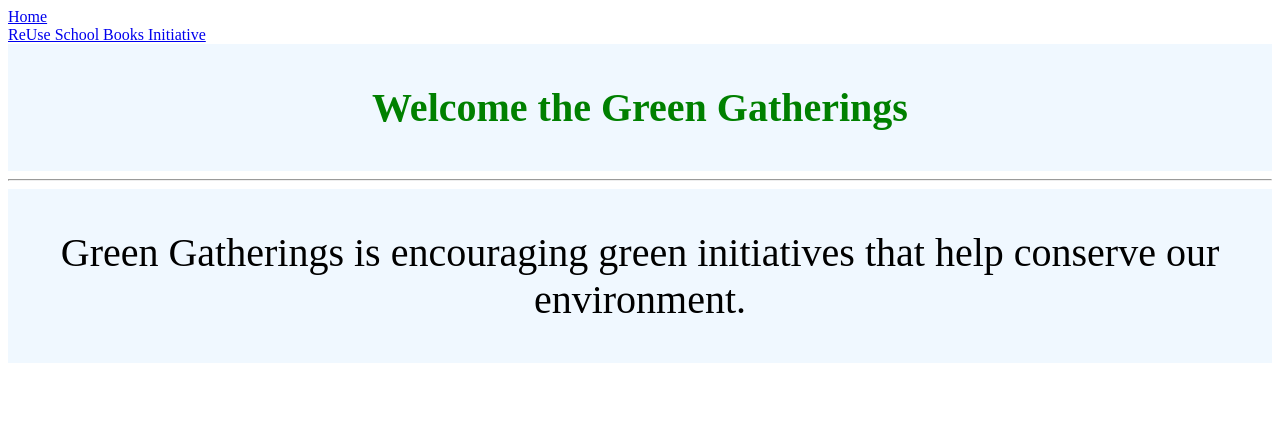
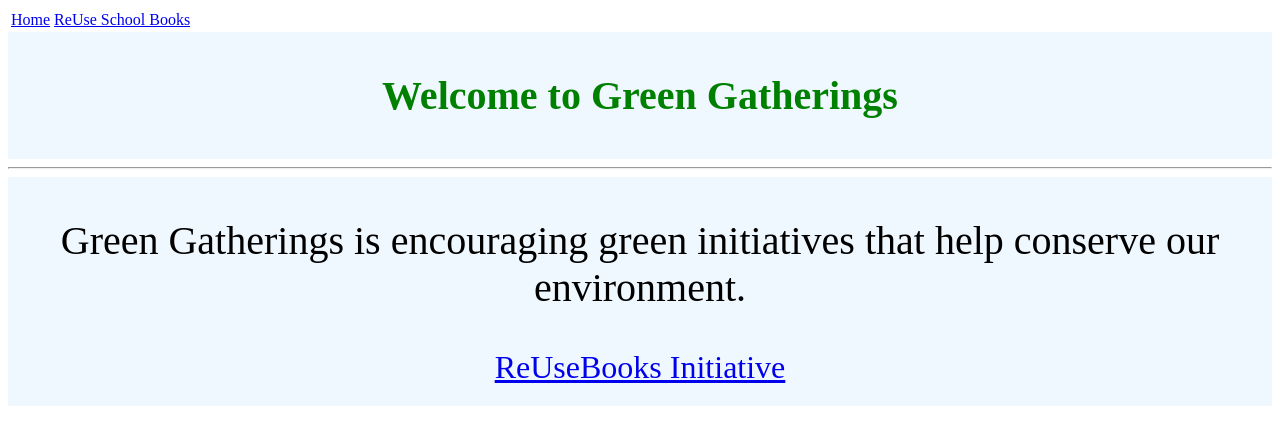
Before and after one commit to greengatherings/GreenGatheringApp, a React (Create React App) app: page /reusebooks in a window 1280 px wide. Shown: the top 444 px of the page. Built offline with nearby package versions, Linux system fonts and the light colour scheme; the HTML template or start-up script is replaced by a standard one.

Commit message:
Added code to switch the pages via anchor tags

```diff
--- a/src/components/App.tsx
+++ b/src/components/App.tsx
@@ -1,6 +1,7 @@
 import React from 'react';
-import { Link, Routes, Route, BrowserRouter, MemoryRouter } from 'react-router-dom'; // Import the Link component
+import { Link, Routes, Route, BrowserRouter, MemoryRouter, Navigate } from 'react-router-dom'; // Import the Link component
 import ReUseBooksApp from './ReUseBooks/ReUseBooks';
+import ReactDOM from 'react-dom';
 const App: React.FC = () => {
     return (
         <div >
@@ -9,13 +10,16 @@ const App: React.FC = () => {
             <div >
             <MemoryRouter >
                 <nav>
-                    <Link to="/">Home</Link>
-                    <br/>
-                    <Link to="/ReUseBooksApp">ReUse School Books Initiative</Link>
+                    <table><tr>
+
+                    <td><Link to="/">Home</Link></td>
+
+                    <td><Link to="/reusebooks">ReUse School Books</Link></td>
+                    </tr></table>
                     </nav>
                 <Routes>
                     <Route path="/" element={<HomeApp/>}/>
-                    <Route path="/ReUseBooksApp" element={<ReUseBooksApp />} />
+                    <Route path="/reusebooks" element={<ReUseBooksApp />} />
                 </Routes>
              </MemoryRouter>
             </div>
@@ -25,12 +29,32 @@ const App: React.FC = () => {
     );
 };
 
+
+function reUseBook_click(){
+    ReactDOM.render(
+        <>
+        <ReturnToHome/>
+        <ReUseBooksApp/>
+        </>,
+        document.getElementById('root')
+    );
+}
+
+const ReturnToHome: React.FC = () => {
+    return (
+        <div>
+            <a href="/">Home</a>
+        </div>
+    );
+}
+
+
 const HomeApp: React.FC = () => {
     return (
         <div>
             <div style={{ textAlign: 'center', backgroundColor: '#f0f8ff', padding: '20px' }}>
                 <h1 style={{ color: 'green', fontWeight: 'bold', fontSize: '2.5em', margin: '20px 0' }}>
-                    Welcome the Green Gatherings
+                    Welcome to Green Gatherings
                 </h1>
             </div>
             <hr />
@@ -38,6 +62,9 @@ const HomeApp: React.FC = () => {
                 <p style={{  fontSize: '2.5em', margin: '20px 0' }}>
                     Green Gatherings is encouraging green initiatives that help conserve our environment.
                 </p>
+                <br/>
+                <a style={{fontSize: '2em'}} href="javascript:void(0)" onClick={reUseBook_click}>ReUseBooks Initiative</a>
+
             </div>
         </div>
     );
--- a/src/components/ReUseBooks/ReUseBooks.tsx
+++ b/src/components/ReUseBooks/ReUseBooks.tsx
@@ -9,14 +9,14 @@ const ReUseBooksApp: React.FC = () => {
             <hr />
             <div style={{ display: 'flex', alignItems: 'center', justifyContent: 'center' }}>
                 <img src="/images/books.png" alt="Books for all" style={{ width: '300px', height: 'auto', marginRight: '20px' }} />
-                <div style={{ textAlign: 'center' }}>
+                <div style={{ textAlign: 'left' }}>
                     <p style={{ fontSize: '1.3em' }}>It is an initiative by Green Gatherings to provide a platform for donating and receiving used textbooks. Your contribution can make a significant impact to conserve environment.
-                        How it works:
-                        1. User Fills the form as Donor and./or Receiver of School books.
-                        2. Once the match is found, the receiver will get the contact details of donor over an email.
-                        3. Receiver is then expected to contact the donor for fixing time and place to collect the books.
-                        4. Once the books are exchanged, receiver is expected to send and email confirming the collection mentioning donors Name
-                        5. System is updated according to close the requirements.
+                    <br/><b>How it works:</b><br/>
+                        1. User Fills the form as Donor and./or Receiver of School books.<br/>
+                        2. Once the match is found, the receiver will get the contact details of donor over an email.<br/>
+                        3. Receiver is then expected to contact the donor for fixing time and place to collect the books.<br/>
+                        4. Once the books are exchanged, receiver is expected to send and email confirming the collection mentioning donors Name<br/>
+                        5. System is updated according to close the requirements.<br/>
                     </p>
                     <p style={{ fontSize: '1.3em' }}>We are thrilled to announce the successful completion of the ReUse School Books 2024! With over 600 requirements registered, we are proud to report that 60% of participants were able to find a perfect match for their needs. This remarkable achievement highlights the power of community and the importance of sustainability in education.</p>
                     <br />
```
Also changed, not shown: 1 other file (tests, documents, lock files or other folders).
